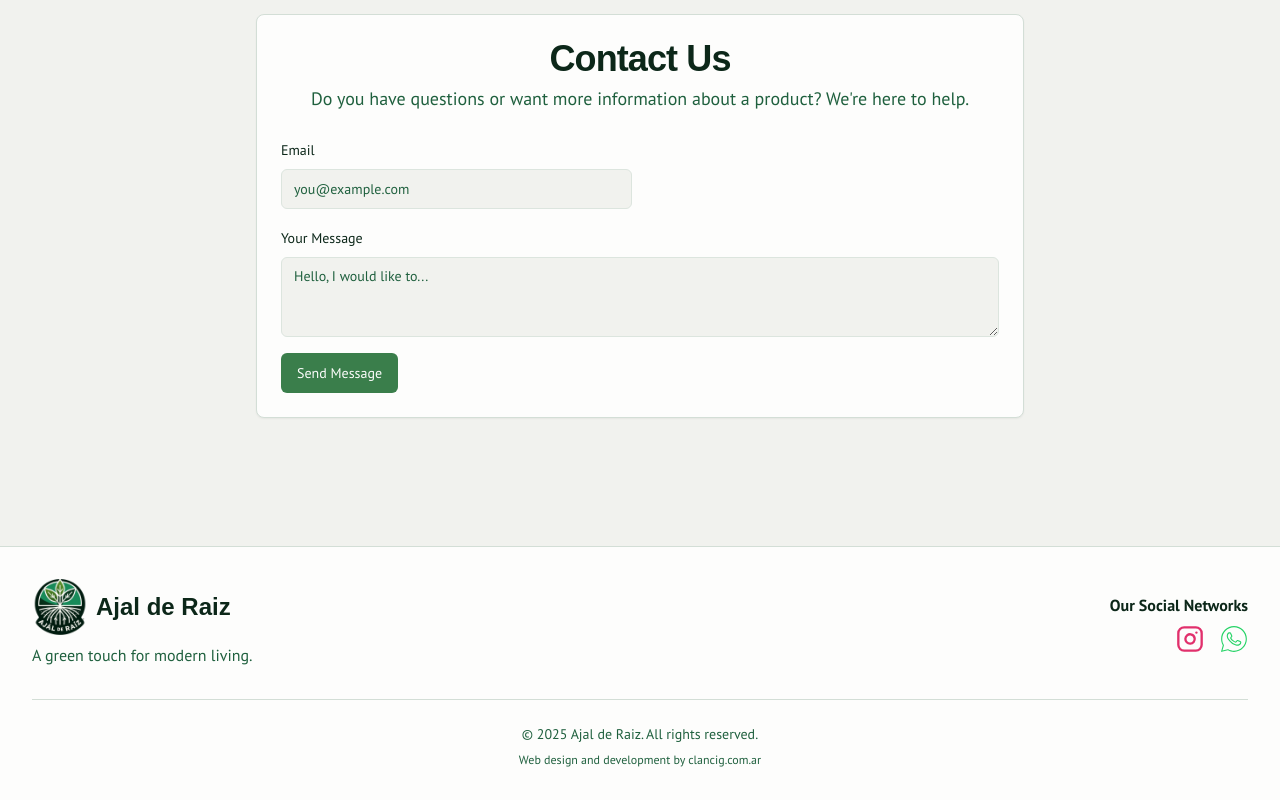
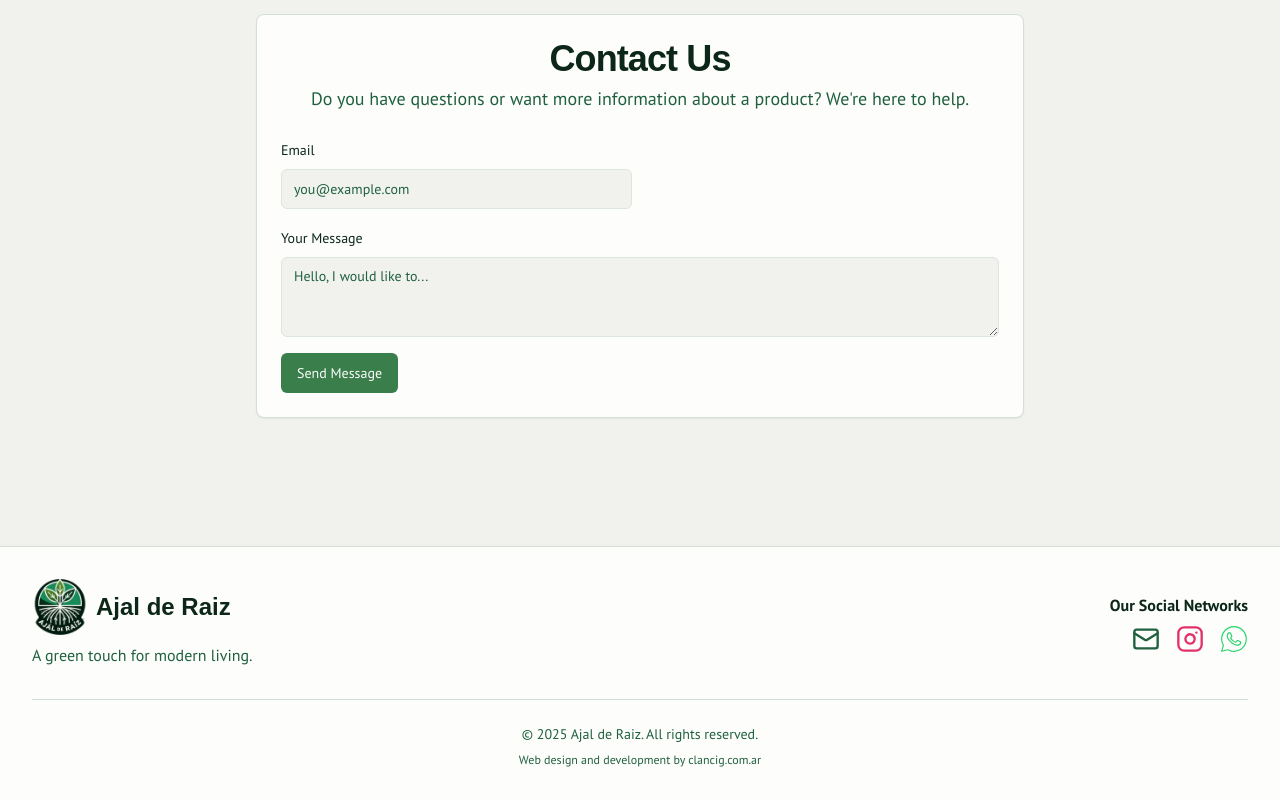
Before and after one commit to damianclancig/ajal-de-raiz-new, a Next.js app: page / in a window 1280 px wide. Shown: the part 2203-3003 px from the top of the page. Built offline with nearby package versions, Linux system fonts and the light colour scheme; no server answers; the database is empty; a web font is replaced by a local one.

Commit message:
fix: change mail domain.

```diff
--- /dev/null
+++ b/src/components/icons/mail-icon.tsx
@@ -0,0 +1,24 @@
+
+"use client";
+
+import type { SVGProps } from 'react';
+
+const MailIcon = (props: SVGProps<SVGSVGElement>) => (
+    <svg
+        xmlns="http://www.w3.org/2000/svg"
+        width="24"
+        height="24"
+        viewBox="0 0 24 24"
+        fill="none"
+        stroke="currentColor"
+        strokeWidth="2"
+        strokeLinecap="round"
+        strokeLinejoin="round"
+        {...props}
+    >
+        <rect width="20" height="16" x="2" y="4" rx="2" />
+        <path d="m22 7-8.97 5.7a1.94 1.94 0 0 1-2.06 0L2 7" />
+    </svg>
+);
+
+export default MailIcon;
--- a/src/components/layout/footer.tsx
+++ b/src/components/layout/footer.tsx
@@ -6,12 +6,20 @@ import Logo from "../icons/logo";
 import InstagramIcon from "../icons/instagram-icon";
 import WhatsappIcon from "../icons/whatsapp-icon";
 import { translations } from "@/lib/translations";
+import MailIcon from "../icons/mail-icon";
+import {
+  Tooltip,
+  TooltipContent,
+  TooltipProvider,
+  TooltipTrigger,
+} from "@/components/ui/tooltip"
 
 export default function Footer() {
   const { t } = useLanguage();
   const currentYear = new Date().getFullYear();
   const instagramUsername = process.env.NEXT_PUBLIC_INSTAGRAM_USERNAME || 'viveroajalderaiz';
   const whatsappNumber = process.env.NEXT_PUBLIC_WHATSAPP_NUMBER || '5491168793296';
+  const contactEmail = process.env.NEXT_PUBLIC_CONTACT_EMAIL || 'viveroajalderaiz@gmail.com'
 
   return (
     <footer id="page-footer" className="border-t bg-card text-card-foreground">
@@ -29,7 +37,27 @@ export default function Footer() {
 
           <div className="flex flex-col items-center md:items-end">
              <h4 className="font-semibold mb-2">{t('Our_Social_Networks')}</h4>
+             <TooltipProvider>
                 <div className="flex items-center gap-4">
+                    <Tooltip>
+                        <TooltipTrigger asChild>
+                            <a
+                                href={`mailto:${contactEmail}`}
+                                target="_blank"
+                                rel="noopener noreferrer"
+                                className="text-muted-foreground transition-opacity hover:text-primary"
+                                aria-label="Email"
+                            >
+                                <MailIcon className="h-7 w-7" />
+                                <span className="sr-only">Email</span>
+                            </a>
+                        </TooltipTrigger>
+                        <TooltipContent>
+                            <p>Enviar un email a {contactEmail}</p>
+                        </TooltipContent>
+                    </Tooltip>
+                    <Tooltip>
+                        <TooltipTrigger asChild>
                            <a
                                 href={`https://instagram.com/${instagramUsername}`}
                                 target="_blank"
@@ -40,6 +68,13 @@ export default function Footer() {
                                 <InstagramIcon className="h-7 w-7" />
                                 <span className="sr-only">Instagram</span>
                             </a>
+                        </TooltipTrigger>
+                        <TooltipContent>
+                            <p>Visita nuestro Instagram</p>
+                        </TooltipContent>
+                    </Tooltip>
+                    <Tooltip>
+                        <TooltipTrigger asChild>
                             <a
                                 href={`https://wa.me/${whatsappNumber}`}
                                 target="_blank"
@@ -50,7 +85,13 @@ export default function Footer() {
                                 <WhatsappIcon className="h-7 w-7" />
                                 <span className="sr-only">WhatsApp</span>
                             </a>
+                        </TooltipTrigger>
+                        <TooltipContent>
+                             <p>Escríbenos por WhatsApp</p>
+                        </TooltipContent>
+                    </Tooltip>
                 </div>
+            </TooltipProvider>
           </div>
         </div>
 
--- a/src/lib/email-service.ts
+++ b/src/lib/email-service.ts
@@ -104,6 +104,7 @@ export async function sendContactRequestEmail(userEmail: string, message: string
     const formData = new FormData();
     // Use a valid, verified sender email address.
     formData.append('from', `Ajal de Raiz <${fromEmail}>`);
+    formData.append('reply_to', userEmail);
     formData.append('to', toEmail);
     formData.append('subject', subject);
     formData.append('plain', plainBody);
```
Also changed, not shown: 1 other file (tests, documents, lock files or other folders). Lines whose indentation alone changed are shown as unchanged.
